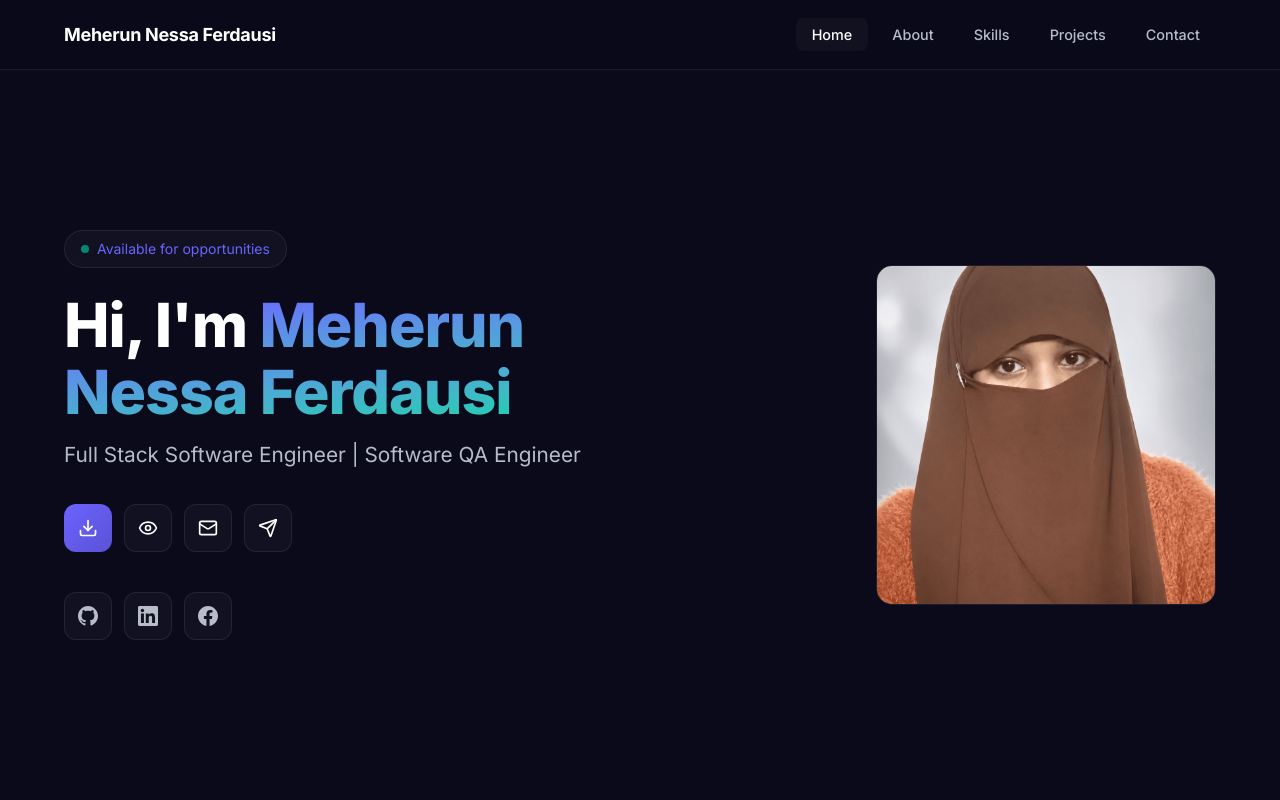
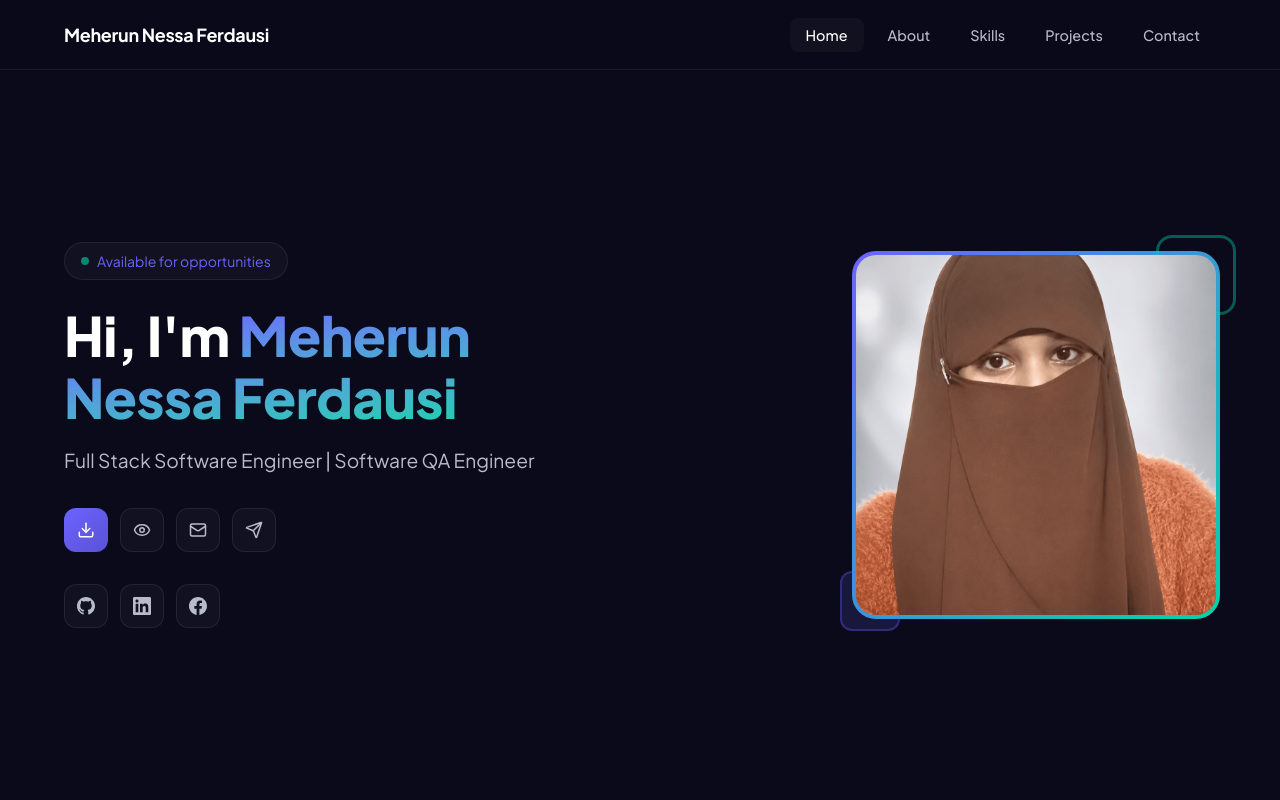
Before and after one commit to meheroon/portfolio, a Next.js app in the folder portfolio-next/: page / in a window 1280 px wide. Shown: the top 800 px of the page. Built offline with nearby package versions, Linux system fonts and the light colour scheme.

Commit message:
Redesign hero section: professional font, icon alignment, photo frame, refined typography

```diff
--- a/portfolio-next/app/globals.css
+++ b/portfolio-next/app/globals.css
@@ -30,7 +30,7 @@
   --color-border: var(--border);
   --color-card-bg: var(--card-bg);
   --color-card-hover: var(--card-hover);
-  --font-sans: var(--font-inter);
+  --font-sans: var(--font-jakarta);
   --font-mono: var(--font-fira-code);
 }
 
@@ -75,3 +75,53 @@ body {
 ::-webkit-scrollbar-thumb:hover {
   background: var(--accent);
 }
+
+/* Hero Photo Frame */
+.hero-photo-frame {
+  position: relative;
+  width: 360px;
+  height: 360px;
+}
+
+.hero-photo-frame::before {
+  content: '';
+  position: absolute;
+  inset: -4px;
+  border-radius: 24px;
+  background: linear-gradient(135deg, var(--accent), var(--accent-secondary));
+  z-index: 0;
+}
+
+.hero-photo-frame::after {
+  content: '';
+  position: absolute;
+  top: -20px;
+  right: -20px;
+  width: 80px;
+  height: 80px;
+  border: 3px solid var(--accent-secondary);
+  border-radius: 16px;
+  z-index: 0;
+  opacity: 0.4;
+}
+
+.hero-photo-inner {
+  position: relative;
+  width: 100%;
+  height: 100%;
+  border-radius: 20px;
+  overflow: hidden;
+  z-index: 1;
+}
+
+.hero-dot {
+  position: absolute;
+  bottom: -16px;
+  left: -16px;
+  width: 60px;
+  height: 60px;
+  border-radius: 12px;
+  background: rgba(108, 99, 255, 0.15);
+  border: 2px solid rgba(108, 99, 255, 0.3);
+  z-index: 0;
+}
--- a/portfolio-next/app/layout.tsx
+++ b/portfolio-next/app/layout.tsx
@@ -1,11 +1,11 @@
 import type { Metadata } from "next";
-import { Inter, Fira_Code } from "next/font/google";
+import { Plus_Jakarta_Sans, Fira_Code } from "next/font/google";
 import Navbar from "@/components/layout/Navbar";
 import Footer from "@/components/layout/Footer";
 import "./globals.css";
 
-const inter = Inter({
-  variable: "--font-inter",
+const jakarta = Plus_Jakarta_Sans({
+  variable: "--font-jakarta",
   subsets: ["latin"],
   display: "swap",
 });
@@ -62,7 +62,7 @@ export default function RootLayout({
   children: React.ReactNode;
 }>) {
   return (
-    <html lang="en" className={`${inter.variable} ${firaCode.variable} antialiased`}>
+    <html lang="en" className={`${jakarta.variable} ${firaCode.variable} antialiased`}>
       <body className="min-h-screen flex flex-col">
         <Navbar />
         <main className="flex-1">{children}</main>
--- a/portfolio-next/components/home/Hero.tsx
+++ b/portfolio-next/components/home/Hero.tsx
@@ -7,7 +7,7 @@ import Link from "next/link";
 export default function Hero() {
   return (
     <section className="min-h-screen flex items-center pt-[70px]">
-      <div className="max-w-[1200px] mx-auto px-6 grid grid-cols-1 lg:grid-cols-2 gap-16 items-center w-full">
+      <div className="max-w-[1200px] mx-auto px-6 grid grid-cols-1 lg:grid-cols-2 gap-12 items-center w-full">
         {/* Content */}
         <div>
           <div className="inline-flex items-center gap-2 px-4 py-2 bg-card-bg border border-border rounded-full text-sm text-accent mb-6">
@@ -15,47 +15,68 @@ export default function Hero() {
             Available for opportunities
           </div>
 
-          <h1 className="text-[clamp(2.5rem,5vw,3.8rem)] font-extrabold leading-[1.1] mb-3 tracking-[-1px]">
+          <h1 className="text-[clamp(2.2rem,4.5vw,3.4rem)] font-extrabold leading-[1.15] mb-4 tracking-[-0.5px]">
             Hi, I&apos;m{" "}
             <span className="bg-gradient-to-br from-accent to-accent-secondary bg-clip-text text-transparent">
               {personalInfo.name}
             </span>
           </h1>
 
-          <p className="text-[clamp(1.05rem,2vw,1.3rem)] text-text-secondary mb-8 font-normal max-w-[520px]">
+          <p className="text-[clamp(1rem,1.8vw,1.2rem)] text-text-secondary mb-8 font-normal max-w-[480px] leading-relaxed">
             {personalInfo.heroDesignation}
           </p>
 
-          <div className="flex gap-3 flex-wrap mb-10">
-            <a href="#" className="w-12 h-12 flex items-center justify-center bg-gradient-to-br from-accent to-[#5a52d5] text-text-primary rounded-xl transition-all duration-300 hover:-translate-y-0.5 hover:shadow-[0_8px_30px_var(--accent-glow)]" title="Download Resume">
-              <Download size={20} />
+          {/* Action Icons - Single Row */}
+          <div className="flex items-center gap-3 mb-8">
+            <a
+              href="#"
+              className="w-11 h-11 flex items-center justify-center bg-gradient-to-br from-accent to-[#5a52d5] text-white rounded-xl transition-all duration-300 hover:-translate-y-0.5 hover:shadow-[0_8px_30px_var(--accent-glow)]"
+              title="Download Resume"
+            >
+              <Download size={18} />
             </a>
-            <Link href="/resume" className="w-12 h-12 flex items-center justify-center bg-card-bg border border-border text-text-primary rounded-xl transition-all duration-300 hover:border-accent hover:bg-card-hover" title="View Resume">
-              <Eye size={20} />
+            <Link
+              href="/resume"
+              className="w-11 h-11 flex items-center justify-center bg-card-bg border border-border text-text-secondary rounded-xl transition-all duration-300 hover:border-accent hover:text-text-primary hover:bg-card-hover"
+              title="View Resume"
+            >
+              <Eye size={18} />
             </Link>
-            <a href={`mailto:${personalInfo.email}`} className="w-12 h-12 flex items-center justify-center bg-card-bg border border-border text-text-primary rounded-xl transition-all duration-300 hover:border-accent hover:bg-card-hover" title="Send Email">
-              <Mail size={20} />
+            <a
+              href={`mailto:${personalInfo.email}`}
+              className="w-11 h-11 flex items-center justify-center bg-card-bg border border-border text-text-secondary rounded-xl transition-all duration-300 hover:border-accent hover:text-text-primary hover:bg-card-hover"
+              title="Send Email"
+            >
+              <Mail size={18} />
             </a>
-            <Link href="/contact" className="w-12 h-12 flex items-center justify-center bg-card-bg border border-border text-text-primary rounded-xl transition-all duration-300 hover:border-accent hover:bg-card-hover" title="Get In Touch">
-              <Send size={20} />
+            <Link
+              href="/contact"
+              className="w-11 h-11 flex items-center justify-center bg-card-bg border border-border text-text-secondary rounded-xl transition-all duration-300 hover:border-accent hover:text-text-primary hover:bg-card-hover"
+              title="Get In Touch"
+            >
+              <Send size={18} />
             </Link>
           </div>
 
-          <SocialLinks />
+          {/* Social Icons - Single Row */}
+          <SocialLinks size={18} />
         </div>
 
-        {/* Photo */}
+        {/* Photo with Frame */}
         <div className="flex justify-center lg:justify-end">
-          <div className="w-[340px] h-[340px] rounded-2xl overflow-hidden border border-border">
+          <div className="hero-photo-frame">
+            <div className="hero-photo-inner">
               <Image
                 src={personalInfo.photo}
                 alt={personalInfo.name}
-              width={340}
-              height={340}
+                width={360}
+                height={360}
                 className="w-full h-full object-cover"
                 priority
-              sizes="(max-width: 768px) 280px, 340px"
+                sizes="(max-width: 768px) 280px, 360px"
               />
+            </div>
+            <div className="hero-dot" />
           </div>
         </div>
       </div>
--- a/portfolio-next/components/ui/SocialLinks.tsx
+++ b/portfolio-next/components/ui/SocialLinks.tsx
@@ -24,7 +24,7 @@ export default function SocialLinks({ className = "", size = 20 }: SocialLinksPr
           target="_blank"
           rel="noopener noreferrer"
           aria-label={link.label}
-          className="w-12 h-12 flex items-center justify-center bg-card-bg border border-border rounded-xl text-text-secondary text-xl transition-all duration-300 hover:text-accent hover:border-accent hover:-translate-y-0.5"
+          className="w-11 h-11 flex items-center justify-center bg-card-bg border border-border rounded-xl text-text-secondary transition-all duration-300 hover:text-accent hover:border-accent hover:-translate-y-0.5"
         >
           <link.icon size={size} />
         </a>
```
Lines whose indentation alone changed are shown as unchanged.
